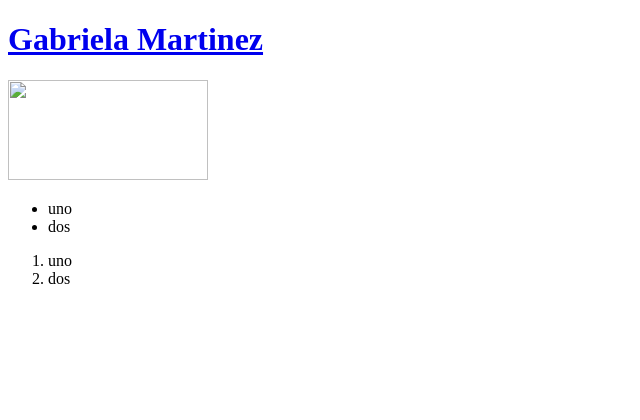
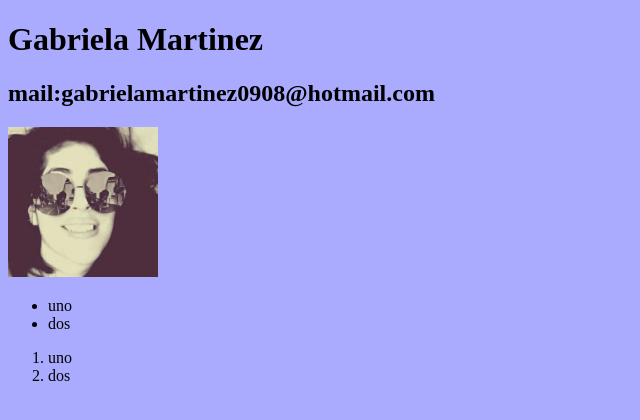
Before and after one commit to sasabrina/gitClaseDos, a plain HTML site: page gaby/index.html in a window 1280 px wide. Shown: the whole page, without its empty margins (0-640 px from the left). Drawn offline with Linux system fonts and the light colour scheme.

Commit message:
se le agrego color de fondo y se modifico el tamaño de la imagen

```diff
--- a/gaby/index.html
+++ b/gaby/index.html
@@ -1,15 +1,16 @@
 <!DOCTYPE html>
 <html>
     <head>
-        <title> Cv   </title>
-
+        <title> CV Gabriela Martinez   </title>
 
     </head>
-<body>
+<body bgcolor="#AAAAFF">
     <p>   </p>
-    <a href="http://google.com">
+    <a>
+
         <h1>Gabriela Martinez</h1>
-        <image width="200px" height="100px" src="images/descargar.jpg"/>
+        <h2>mail:gabrielamartinez0908@hotmail.com</h2>
+        <image width="150px" height="150px" src="images/WhatsApp Image 2019-02-12 at 20.54.12.jpeg"/>
         </a>
         <div>
             <ul>
```
Also changed, not shown: gaby/images/WhatsApp Image 2019-02-12 at 20.54.12.jpeg (added).
